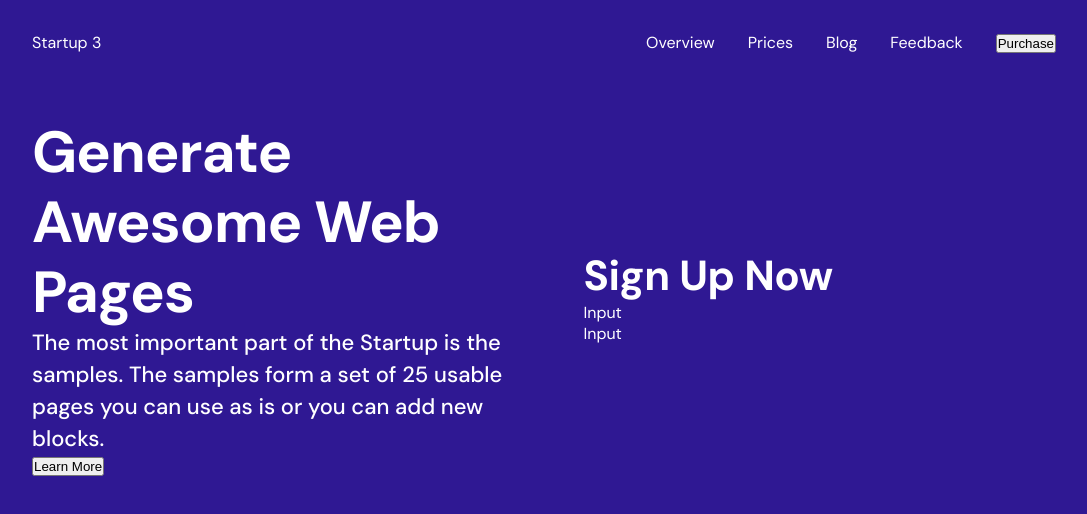
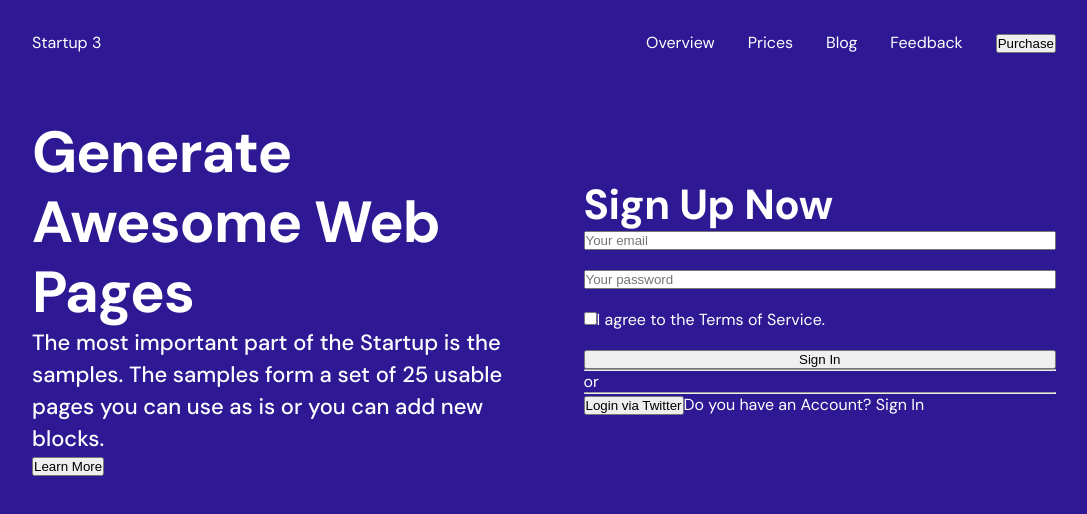
Before and after one commit to SebastianJedrak/landing-page-lex, a React (Vite) app: page / in a window 1280 px wide. Shown: the top 514 px of the page, without its empty margins (96-1183 px from the left). Built offline with nearby package versions, Linux system fonts and the light colour scheme.

Commit message:
feat: add content to Login page

```diff
--- a/src/components/UI/Input.tsx
+++ b/src/components/UI/Input.tsx
@@ -1,7 +1,22 @@
 import "./Input.scss";
 
-const Input: React.FC = () => {
-  return <div>Input</div>;
+interface InputProps {
+  label: string;
+  type?: string;
+}
+
+const Input: React.FC<InputProps> = ({ label, type = "text" }) => {
+  return (
+    <>
+      {type !== "checkbox" && <input placeholder={label} type={type} />}
+      {type === "checkbox" && (
+        <div>
+          <input type={type} />
+          <label>{label}</label>
+        </div>
+      )}
+    </>
+  );
 };
 
 export default Input;
--- a/src/components/pages/Login.scss
+++ b/src/components/pages/Login.scss
@@ -10,5 +10,11 @@
     .login-page__content {
         width: 50%;
     }
+
+    form {
+        display: flex;
+        flex-direction: column;
+        gap: 20px;
+    }
   }
 }
--- a/src/components/pages/Login.tsx
+++ b/src/components/pages/Login.tsx
@@ -23,9 +23,20 @@ const Login: React.FC = () => {
           <Card>
             <h3>Sign Up Now</h3>
             <form>
-              <Input />
-              <Input />
+              <Input label="Your email" />
+              <Input label="Your password" />
+              <Input label="I agree to the Terms of Service." type="checkbox" />
+              <Button label="Sign In" />
             </form>
+            <div>
+              <hr />
+              <span>or</span>
+              <hr />
+            </div>
+            <Button label="Login via Twitter" />
+            <span>
+              Do you have an Account?<span> Sign In</span>
+            </span>
           </Card>
         </div>
       </main>
```
